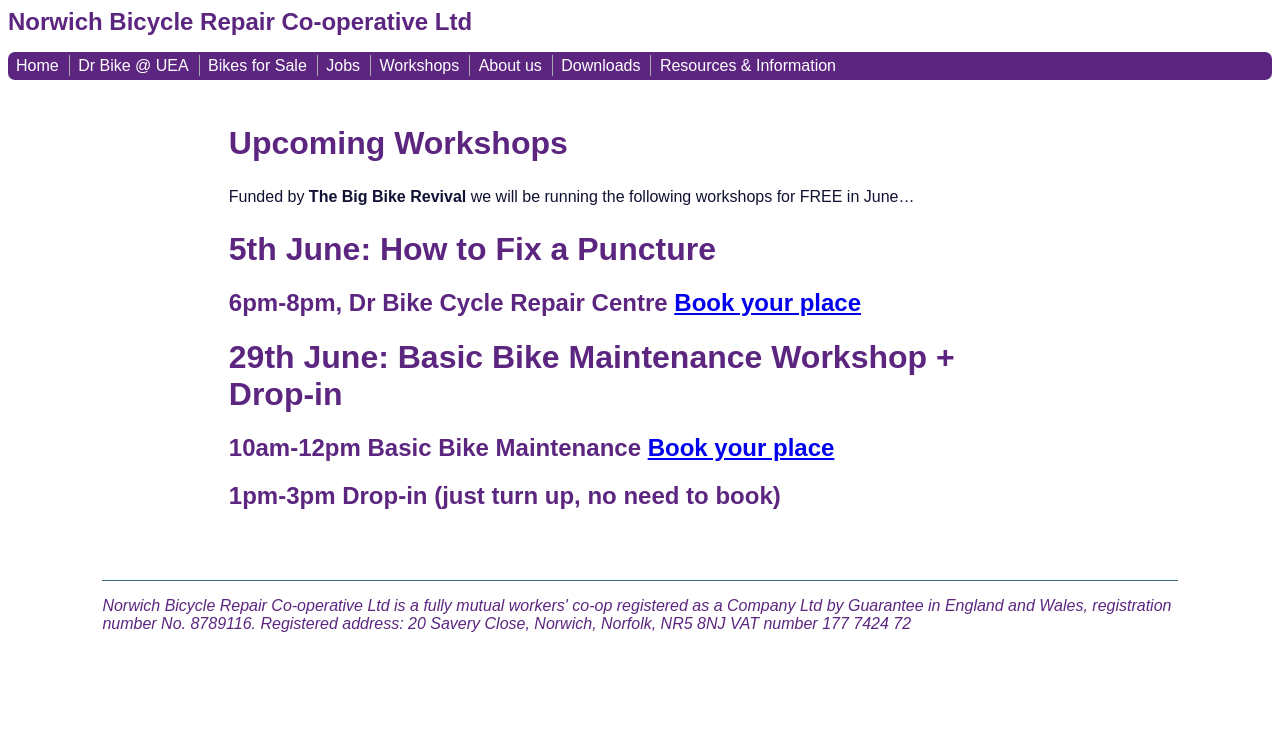
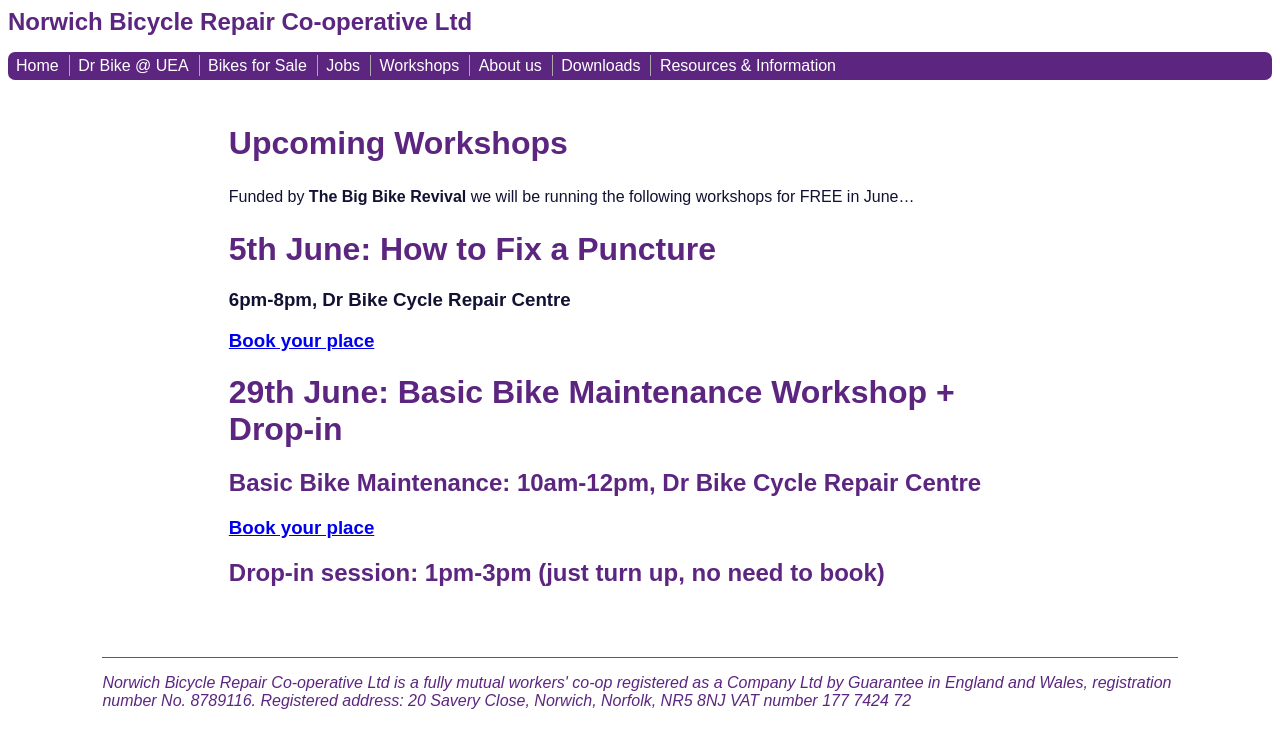
Before and after one commit to norwichbicyclerepaircooperative/norwichbicyclerepaircooperative.github.io, a Jekyll site: the page built from workshops/index.md, in a window 1280 px wide. Shown: the top 748 px of the page. Built offline with Jekyll 4.4.1, drawn with Linux system fonts in a browser that asks for light colours.

Commit message:
Update index.md

```diff
--- a/workshops/index.md
+++ b/workshops/index.md
@@ -9,10 +9,12 @@ Upcoming Workshops
 Funded by __The Big Bike Revival__ we will be running the following workshops for FREE in June...
 
 # 5th June: How to Fix a Puncture
-## 6pm-8pm, Dr Bike Cycle Repair Centre [Book your place](https://www.eventbrite.com/e/how-to-fix-a-puncture-workshop-tickets-62271990199)
+### 6pm-8pm, Dr Bike Cycle Repair Centre
+### [Book your place](https://www.eventbrite.com/e/how-to-fix-a-puncture-workshop-tickets-62271990199)
 
 
 # 29th June: Basic Bike Maintenance Workshop + Drop-in
-## 10am-12pm Basic Bike Maintenance [Book your place](https://www.eventbrite.com/e/basic-bike-maintenance-workshop-drop-in-tickets-62350093809)
+## Basic Bike Maintenance: 10am-12pm, Dr Bike Cycle Repair Centre
+### [Book your place](https://www.eventbrite.com/e/basic-bike-maintenance-workshop-drop-in-tickets-62350093809)
 
-## 1pm-3pm Drop-in (just turn up, no need to book)
+## Drop-in session: 1pm-3pm (just turn up, no need to book)
```
